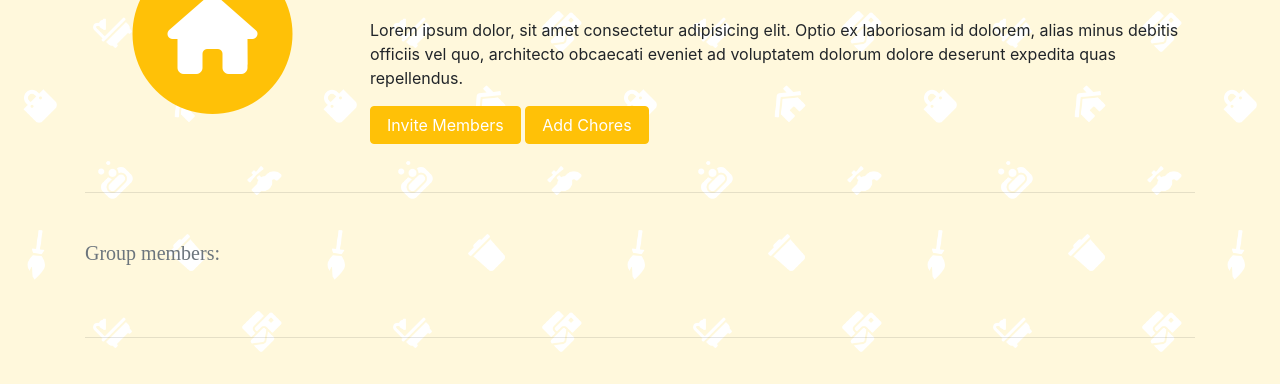
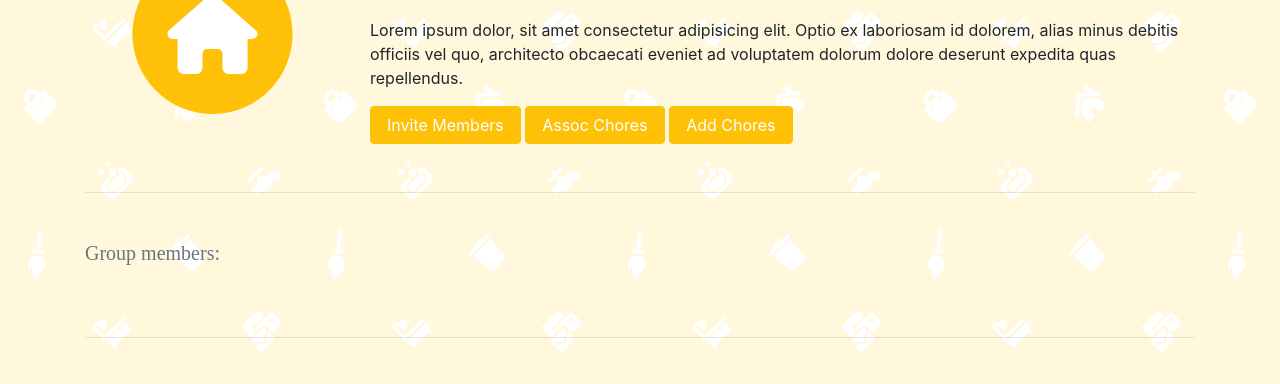
Before and after one commit to anya-pich/housewerk, a Django app: page /group/members in a window 1280 px wide. Shown: the part 234-618 px from the top of the page. Run offline with Django 3.2, Linux system fonts and the light colour scheme; some libraries are stand-ins or nearby versions; some web fonts are replaced.

Commit message:
assoc  chroes  index page

```diff
--- a/main_app/templates/group/index.html
+++ b/main_app/templates/group/index.html
@@ -18,7 +18,8 @@
         repellendus.</p>
       {% if home.manager == request.user.profile %}
         <a href="/group/invite" class="btn btn-warning text-white px-3">Invite Members</a>
-        <a href="#" class="btn btn-warning text-white px-3">Add Chores</a>
+        <a href="{% url 'group_chores' home.id %}" class="btn btn-warning text-white px-3">Assoc Chores</a>
+        <a href="{% url 'chores_create'%}" class="btn btn-warning text-white px-3">Add Chores</a>
       {% endif %}
     </div>
   </div>
--- a/main_app/views.py
+++ b/main_app/views.py
@@ -240,7 +240,7 @@
 	home=Home.objects.get(id=home_id)
 	profile=Profile.objects.get(id=profile_id)
 	chores=Chore.objects.filter(id__in=home.chores.all().values_list('id'))
-	chores_in_profile=Chore.objects.filter(id__in=Schedule.objects.all().values_list('chore_id'))
+	chores_in_profile=Chore.objects.filter(id__in=Schedule.objects.filter(profile_id=profile_id).values_list('chore_id'))
 	return render(request,'group/member/detail.html',{'profile':profile,'chores':chores,'chores_in':chores_in_profile})
 
 def group_chores(request,home_id):
```
